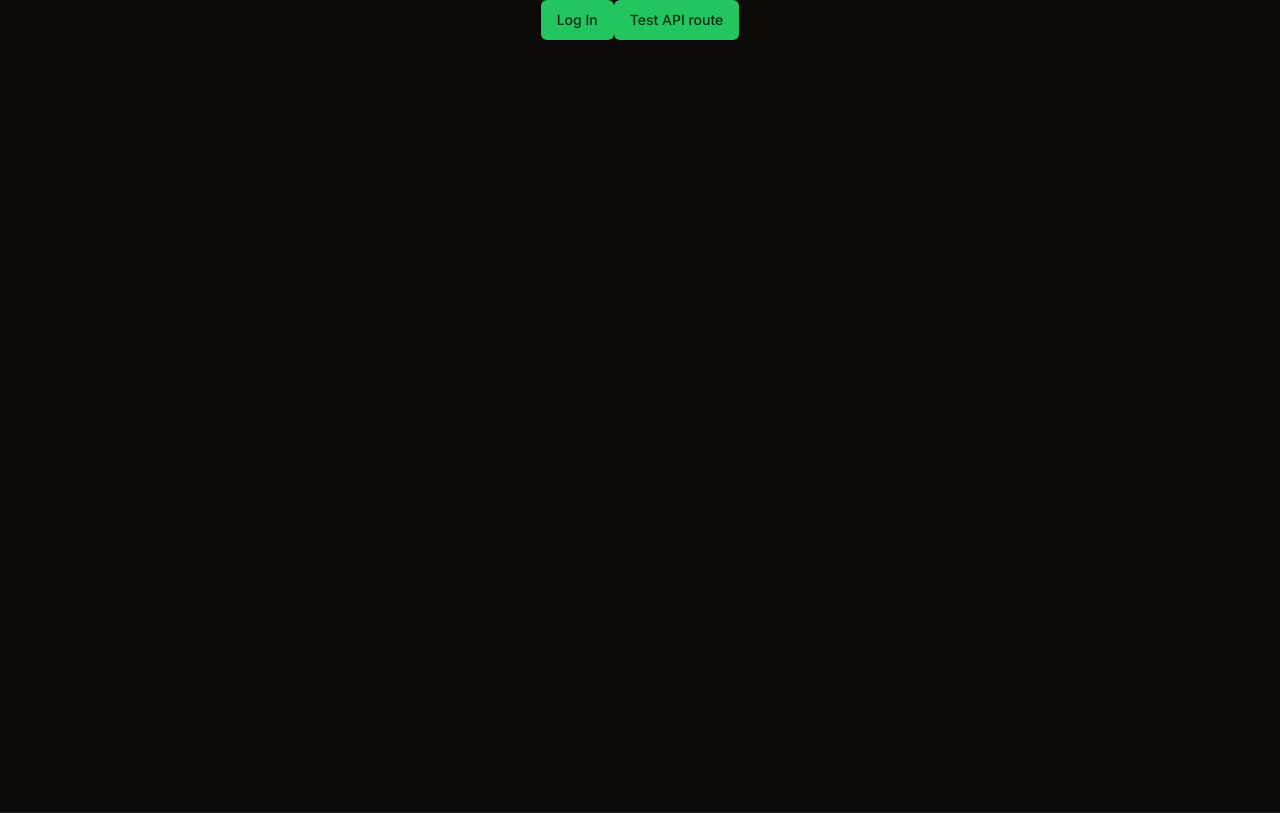
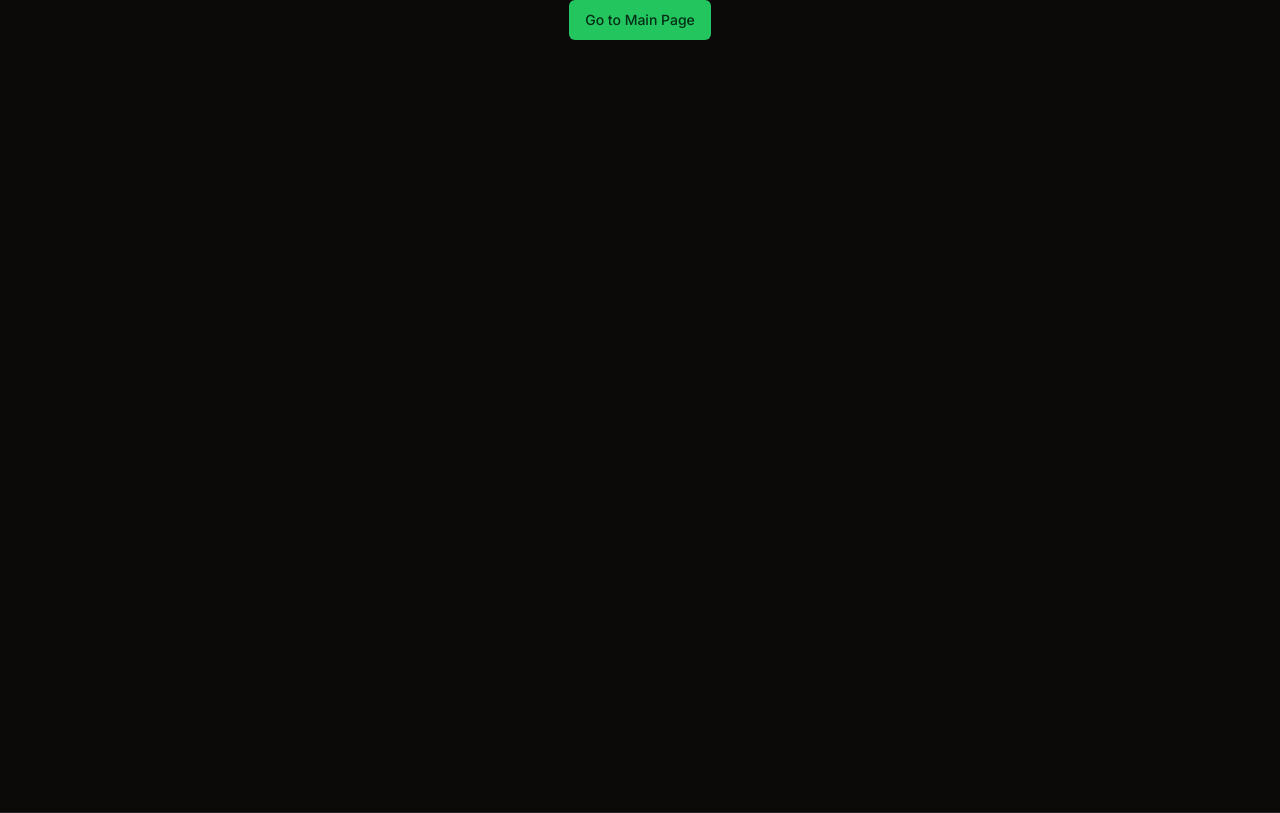
Before and after one commit to arin-r/better-csrankings, a Next.js app: page / in a window 1280 px wide. Built offline with nearby package versions, Linux system fonts and the light colour scheme.

Commit message:
changed landing page

```diff
--- a/src/app/page.tsx
+++ b/src/app/page.tsx
@@ -8,19 +8,8 @@ const Home = () => {
     <div>
       <Link href="/home" className={buttonVariants({
       })}>
-        Log In
+        Go to Main Page
       </Link>
-      <Button onClick={() => {
-        axios.get("/api/ranking-data").then((res) => {
-          let {data} = res;
-          console.log("data = ", data);
-              // If data is an object with nested properties, stringify it
-    console.log("data =", JSON.parse(data));
-
-        });
-      }}>
-        Test API route
-        </Button>
     </div>
   );
 };
```
